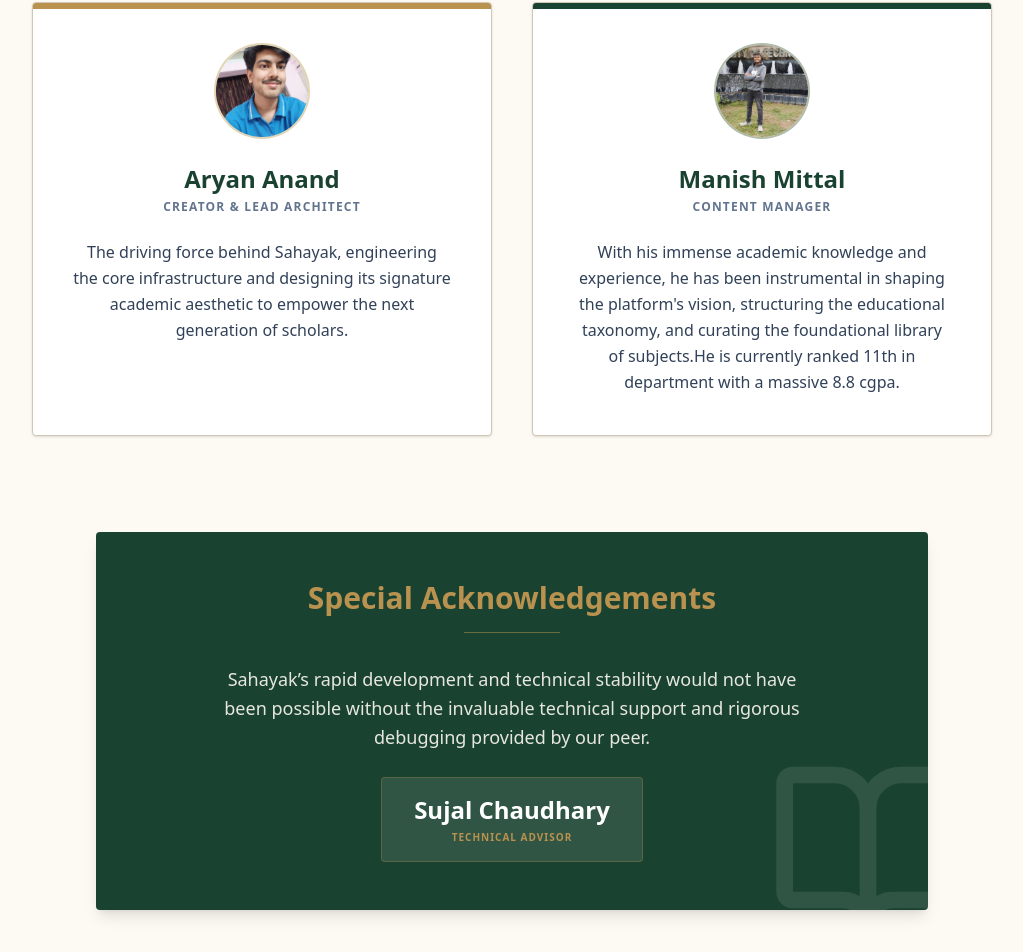
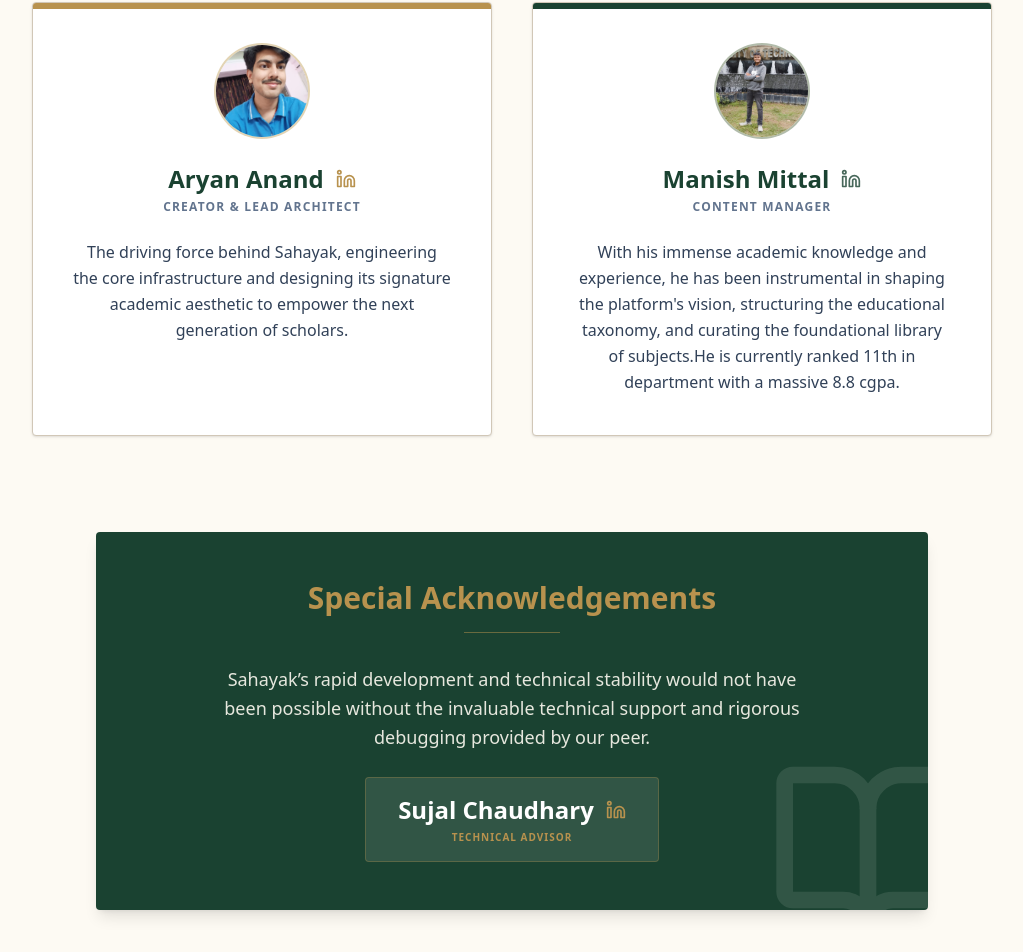
Before and after one commit to ar586/Sahayak, a Next.js app in the folder frontend/: page /about in a window 1280 px wide. Shown: the part 1061-2013 px from the top of the page, without its empty margins (128-1151 px from the left). Built offline with nearby package versions, Linux system fonts and the light colour scheme; a web font is replaced by a local one.

Commit message:
about page changes

```diff
--- a/frontend/src/app/about/page.tsx
+++ b/frontend/src/app/about/page.tsx
@@ -1,4 +1,4 @@
-import { BookOpen, Users, Code, Mail } from "lucide-react";
+import { BookOpen, Users, Code, Mail, Linkedin } from "lucide-react";
 import { Metadata } from "next";
 
 export const metadata: Metadata = {
@@ -45,7 +45,12 @@
                         <div className="w-24 h-24 bg-academic-parchment rounded-full border-2 border-academic-gold/30 flex items-center justify-center mb-6 text-academic-gold transition-colors overflow-hidden">
                             <img src="/aryan.jpeg" alt="Aryan Anand" className="w-full h-full object-cover shadow-inner" />
                         </div>
-                        <h3 className="text-2xl font-bold font-serif mb-1">Aryan Anand</h3>
+                        <div className="flex items-center gap-3 mb-1">
+                            <h3 className="text-2xl font-bold font-serif">Aryan Anand</h3>
+                            <a href="https://www.linkedin.com/in/aryan-anand-4aba06309/" target="_blank" rel="noopener noreferrer" className="text-academic-gold hover:text-academic-green transition-colors">
+                                <Linkedin size={20} />
+                            </a>
+                        </div>
                         <p className="text-xs uppercase tracking-widest font-bold text-slate-500 mb-6 font-sans">Creator & Lead Architect</p>
                         <p className="font-serif text-slate-700 leading-relaxed max-w-sm">
                             The driving force behind Sahayak, engineering the core infrastructure and designing its signature academic aesthetic to empower the next generation of scholars.
@@ -57,7 +62,12 @@
                         <div className="w-24 h-24 bg-academic-parchment rounded-full border-2 border-academic-green/30 flex items-center justify-center mb-6 text-academic-green transition-colors overflow-hidden">
                             <img src="/manish.jpeg" alt="Manish Mittal" className="w-full h-full object-cover shadow-inner" />
                         </div>
-                        <h3 className="text-2xl font-bold font-serif mb-1">Manish Mittal</h3>
+                        <div className="flex items-center gap-3 mb-1">
+                            <h3 className="text-2xl font-bold font-serif">Manish Mittal</h3>
+                            <a href="https://www.linkedin.com/in/manish-a477b4317" target="_blank" rel="noopener noreferrer" className="text-academic-green hover:text- академик-gold transition-colors opacity-80 hover:opacity-100">
+                                <Linkedin size={20} />
+                            </a>
+                        </div>
                         <p className="text-xs uppercase tracking-widest font-bold text-slate-500 mb-6 font-sans">Content Manager</p>
                         <p className="font-serif text-slate-700 leading-relaxed max-w-sm">
                             With his immense academic knowledge and experience, he has been instrumental in shaping the platform's vision, structuring the educational taxonomy, and curating the foundational library of subjects.He is currently ranked 11th in department with a massive 8.8 cgpa.
@@ -79,7 +89,12 @@
                         </p>
 
                         <div className="inline-block bg-academic-cream/10 px-8 py-4 rounded-custom border border-academic-gold/30">
-                            <h3 className="text-2xl font-bold font-serif text-white">Sujal Chaudhary</h3>
+                            <div className="flex items-center gap-3">
+                                <h3 className="text-2xl font-bold font-serif text-white">Sujal Chaudhary</h3>
+                                <a href="sujal.info/linkedin" target="_blank" rel="noopener noreferrer" className="text-academic-gold hover:text-white transition-colors">
+                                    <Linkedin size={20} />
+                                </a>
+                            </div>
                             <p className="text-[10px] uppercase font-bold tracking-widest text-academic-gold font-sans mt-1">Technical Advisor</p>
                         </div>
                     </div>
```
